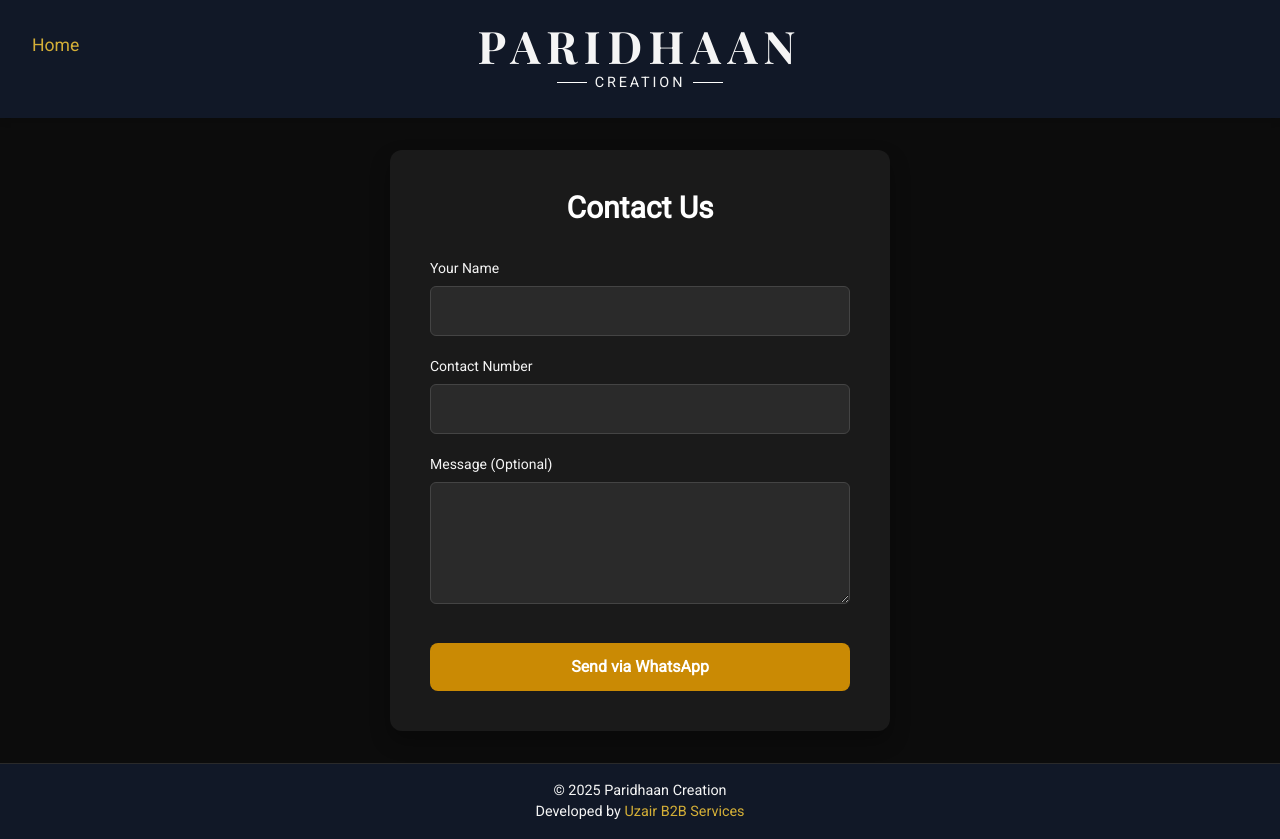
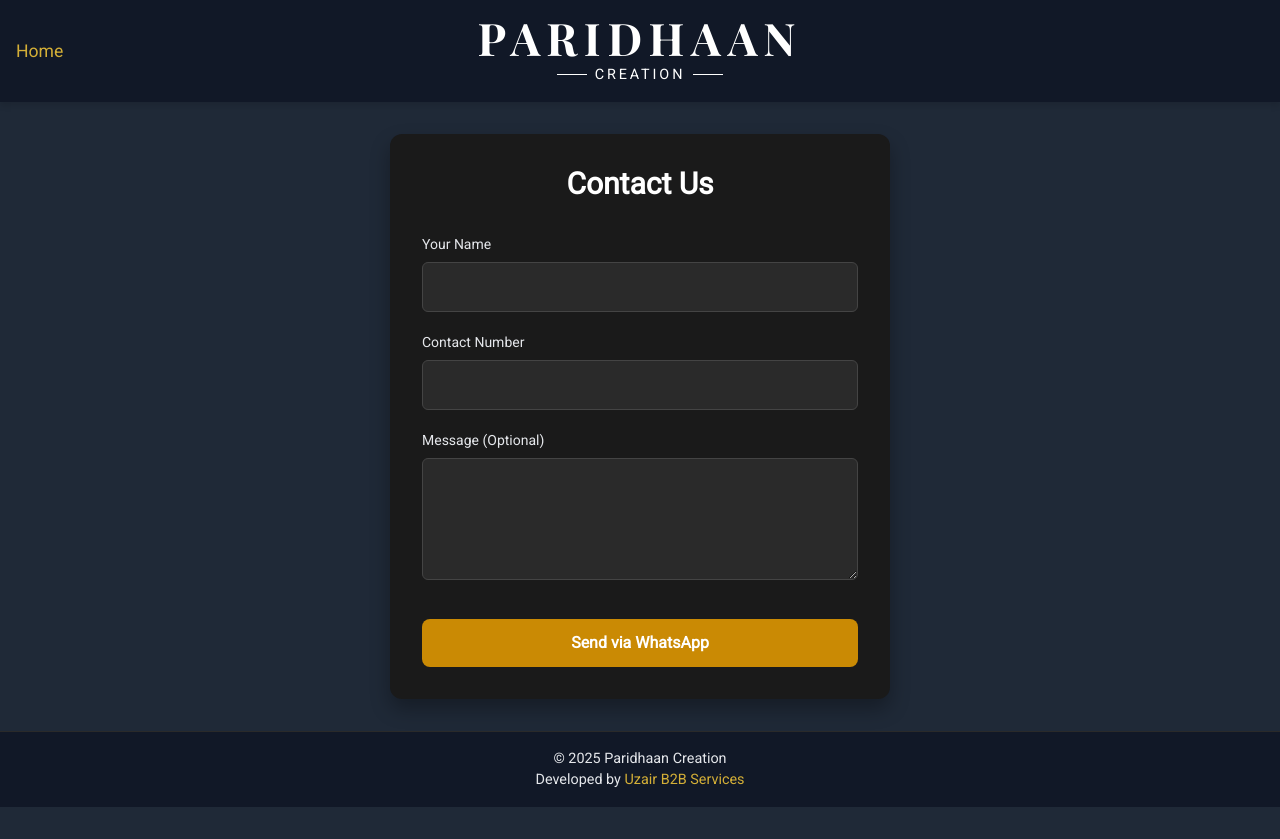
Before and after one commit to educationsimplified/paridhaan_creation, a plain HTML site: page contact.html in a window 1280 px wide. After the commit the page ends 807 px from the top, so only its background shows below. Drawn offline with nearby package versions, Linux system fonts and the light colour scheme.

Commit message:
Update contact.html

```diff
--- a/contact.html
+++ b/contact.html
@@ -9,73 +9,103 @@
     <link rel="preconnect" href="https://fonts.gstatic.com" crossorigin>
     <link href="https://fonts.googleapis.com/css2?family=Playfair+Display:wght@700&family=Roboto:wght@400&family=Cinzel+Decorative:wght@400;700&display=swap" rel="stylesheet">
     <style>
-        /* Base styles */
-        body {
+        /* BASE STYLES & THEMES */
+        body, html {
+            margin: 0;
+            padding: 0;
             font-family: 'Roboto', sans-serif;
-            background-color: #0c0c0c;
-            color: #f5f5f5;
+            background-color: #1f2937;
+            color: #e5e7eb;
             min-height: 100vh;
             display: flex;
             flex-direction: column;
         }
-        .header {
-            background-color: #111827;
-            padding: 1.5rem 1rem;
+
+        /* HEADER */
+        .premium-header {
+            width: 100%;
+            padding: 1rem;
             text-align: center;
             box-shadow: 0 4px 6px rgba(0, 0, 0, 0.1);
+            background-color: #111827;
+            color: #ffffff;
+            position: relative; /* Positioned relative to allow absolute positioning of the home link */
         }
-        .header-title {
+
+        .premium-header h1 {
             font-family: 'Playfair Display', serif;
-            font-size: 2.8rem;
+            font-size: clamp(2rem, 5vw, 2.8rem);
             font-weight: 700;
             letter-spacing: 0.15em;
             line-height: 1;
-            margin-bottom: 0.2rem;
+            margin: 0;
         }
-        .header-subtitle-container {
+
+        .premium-header .subtitle-container {
             display: flex;
             align-items: center;
             justify-content: center;
+            margin-top: 0.2rem;
         }
-        .header-line {
+
+        .premium-header .line {
             width: 30px;
             height: 1px;
             background-color: #ffffff;
             margin: 0 0.5rem;
         }
-        .header-subtitle {
+
+        .premium-header .subtitle {
             font-family: 'Roboto', sans-serif;
-            font-size: 0.9rem;
+            font-size: clamp(0.7rem, 2vw, 0.9rem);
             letter-spacing: 0.2em;
             text-transform: uppercase;
         }
+
         .header-home-link {
             position: absolute;
-            top: 2rem;
-            left: 2rem;
+            top: 50%; /* Center vertically */
+            left: 1rem; /* Adjust left position */
+            transform: translateY(-50%); /* Fine-tune vertical centering */
             font-size: 1.1rem;
             color: #d4af37;
             text-decoration: none;
             transition: color 0.2s;
         }
+
         .header-home-link:hover {
             color: #e5c14f;
         }
+
+        /* MAIN CONTENT & FORM */
         .main-content {
             flex: 1;
             display: flex;
+            flex-direction: column;
             justify-content: center;
             align-items: center;
+            width: 100%;
+            padding: 2rem 1rem;
+            box-sizing: border-box;
+            background-color: #1f2937;
+        }
+
+        .contact-form-container {
+            width: 100%;
+            max-width: 500px;
             padding: 2rem;
-        }
-        .contact-form-container {
-            max-width: 500px;
-            width: 100%;
-            padding: 2.5rem;
             background-color: #1a1a1a;
             border-radius: 12px;
             box-shadow: 0 10px 20px rgba(0, 0, 0, 0.3);
+            margin-top: 2rem;
         }
+
+        @media (min-width: 768px) {
+            .contact-form-container {
+                margin-top: 0;
+            }
+        }
+
         .input-field {
             width: 100%;
             padding: 0.75rem;
@@ -84,23 +114,29 @@
             color: #e0e0e0;
             border-radius: 6px;
         }
+
         .input-field:focus {
             outline: none;
             border-color: #d4af37;
             box-shadow: 0 0 0 2px rgba(212, 175, 55, 0.5);
         }
+
+        /* FOOTER */
         .footer {
+            width: 100%;
             background-color: #111827;
             padding: 1rem;
             text-align: center;
             font-size: 0.9rem;
             border-top: 1px solid #2a2a2a;
         }
+
         .footer a {
             color: #d4af37;
             text-decoration: none;
             transition: color 0.2s;
         }
+
         .footer a:hover {
             color: #e5c14f;
         }
@@ -108,19 +144,23 @@
 </head>
 <body>
 
-    <div id="app">
-        <header class="header relative">
+    <div id="app" class="flex flex-col min-h-screen">
+        <!-- HEADER -->
+        <header class="premium-header">
+            <!-- Home link is now absolutely positioned inside the relative header -->
             <a href="index.html" class="header-home-link">Home</a>
+            <!-- Header content wrapper is now centered by default due to parent's text-align -->
             <div class="header-content">
-                <h1 class="header-title">PARIDHAAN</h1>
-                <div class="header-subtitle-container">
-                    <span class="header-line"></span>
-                    <span class="header-subtitle">CREATION</span>
-                    <span class="header-line"></span>
+                <h1>PARIDHAAN</h1>
+                <div class="subtitle-container">
+                    <span class="line"></span>
+                    <span class="subtitle">CREATION</span>
+                    <span class="line"></span>
                 </div>
             </div>
         </header>
 
+        <!-- MAIN CONTENT -->
         <main class="main-content">
             <div class="contact-form-container">
                 <h2 class="text-3xl font-bold mb-8 text-center text-white">Contact Us</h2>
@@ -147,6 +187,7 @@
             </div>
         </main>
 
+        <!-- FOOTER -->
         <footer class="footer">
             <p>&copy; {{ currentYear }} Paridhaan Creation</p>
             <p>Developed by <a href="https://uzairb2b.blogspot.com" target="_blank">Uzair B2B Services</a></p>
```
